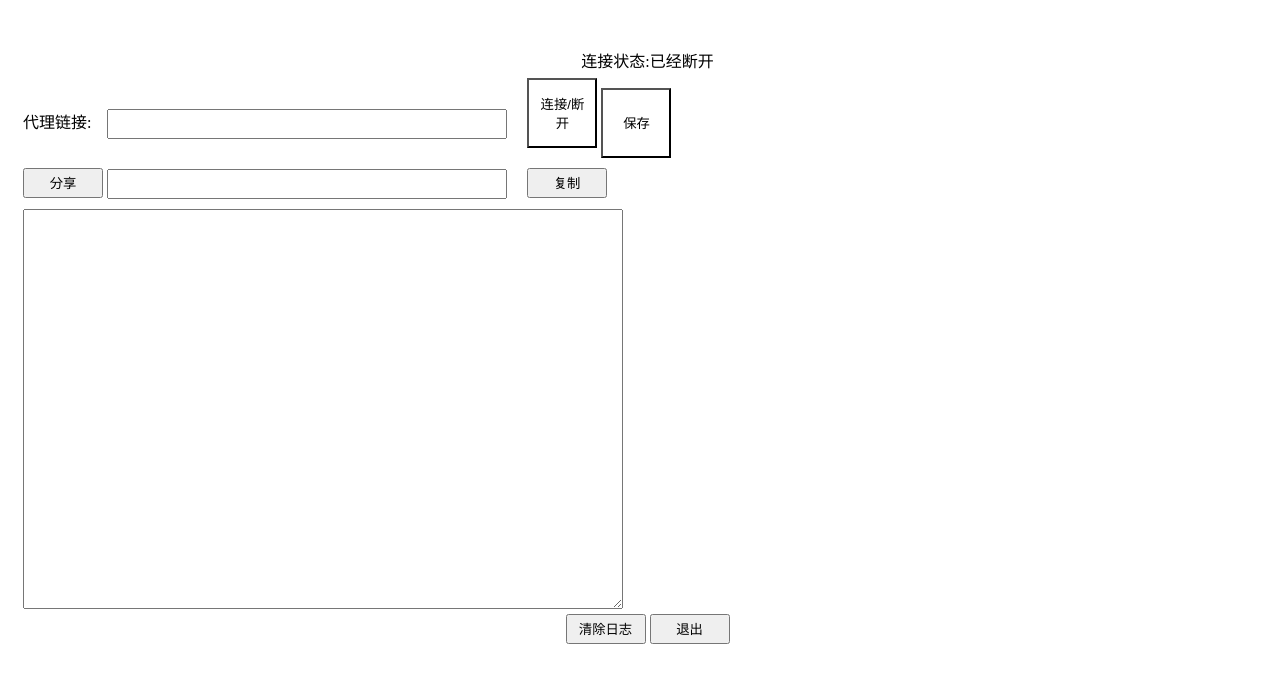
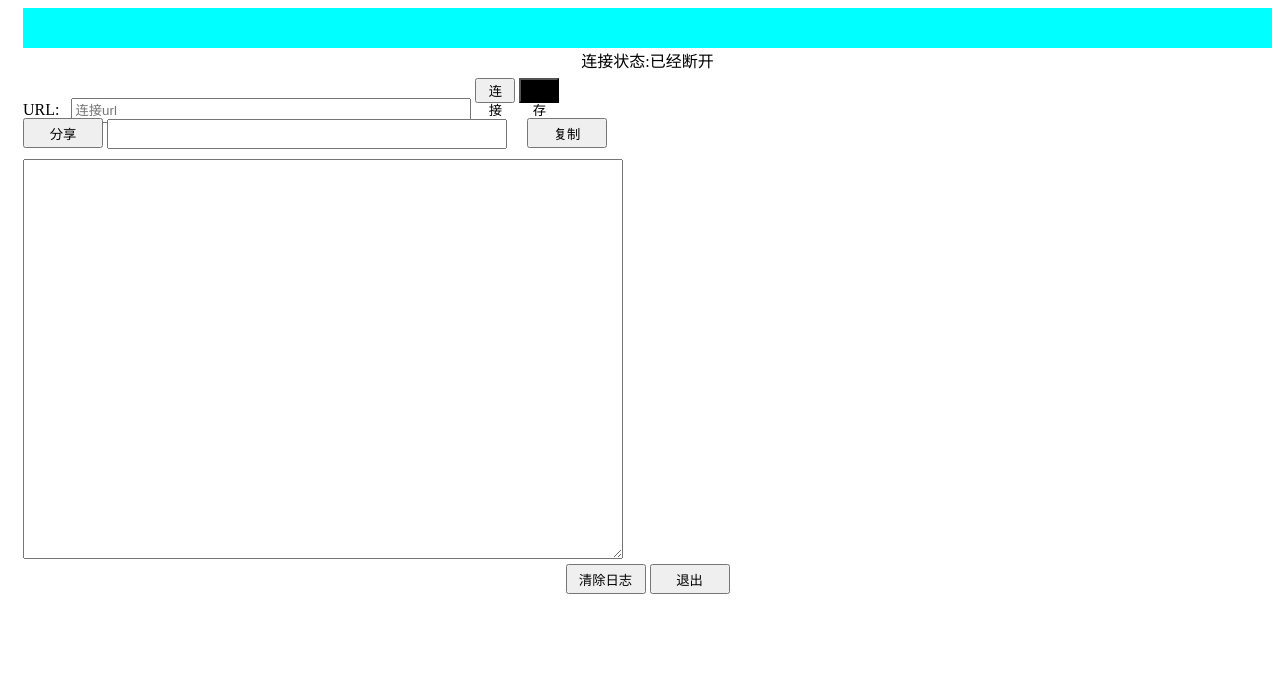
Before and after one commit to caddy-proxy/caddy-client-pc, an Electron app: page html/mainpage.html in a window 1280 px wide. Drawn offline with nearby package versions, Linux system fonts and the light colour scheme; no server answers.

Commit message:
aligh button

```diff
--- a/html/css/main.css
+++ b/html/css/main.css
@@ -1,7 +1,4 @@
-.link-input {
-    width: 400px;
-    height: 30px;
-}
+
 
 .sep-n {
     height:10px;
@@ -12,10 +9,20 @@
     height: 20px;
 }
 
+.link-input {
+    width: 400px;
+    height: 25px;
+}
+
 .connect-button {
-    width : 70px;
-    height: 70px;
-    background: url('../images/connect.png') no-repeat 0 0;
+    width : 40px;
+    height: 25px;
+}
+
+.save-button {
+    width : 40px;
+    height: 25px;
+    background-color: black;
 }
 
 .share-button {
--- a/html/mainpage.html
+++ b/html/mainpage.html
@@ -7,14 +7,21 @@
 <body >
 
 <div class='main-page-container'>
-    <div style = "-webkit-app-region: drag; width:100%; height:40px;"></div>
+    <div style = "-webkit-app-region: drag; width:100%; height:40px; background-color: aqua;"></div>
+
     <div class='link-status-container'><span>连接状态:<label id='connect-status'>已经断开</label></span></div>
+
     <div class='sep-n'></div>
-    <div>代理链接:&nbsp;&nbsp;&nbsp;&nbsp;<input id='connect-url' value="" class='link-input' />
-        &nbsp;&nbsp;&nbsp;&nbsp;<button id='connect-button' class='connect-button'>连接/断开</button>
-        <button id='save-button' class='connect-button'>保存</button>
+
+    <div style="height:30px;">
+        <span>URL:&nbsp;&nbsp;
+        <input id='connect-url' value="" placeholder="连接url"  class='link-input' /> </span>
+        <span><button id='connect-button' class="connect-button">连接</button>
+            <button id='save-button' class="save-button">保存</button></span>
     </div>
+
     <div class='sep-n'></div>
+
     <div><button id='share-button' class='share-button'>分享</button> <input id='share-input' readonly class='share-input' />
         &nbsp;&nbsp;&nbsp;&nbsp;<button id='cp-button' class='cp-button' >复制</button> </div>
     <div class='sep-n'></div>
--- a/package.json
+++ b/package.json
@@ -4,11 +4,12 @@
   "description": "a https proxy client",
   "main": "main.js",
   "dependencies": {
-    "electron": "^3.0.9",
     "jquery": "^3.3.1",
     "md5": "^2.2.1"
   },
-  "devDependencies": {},
+  "devDependencies": {
+    "electron": "^3.0.9"
+  },
   "scripts": {
     "start": "./node_modules/.bin/electron main.js",
     "dbg": "./node_modules/.bin/electron main.js  --debug --enable-logging"
```
Also changed, not shown: 1 other file.
